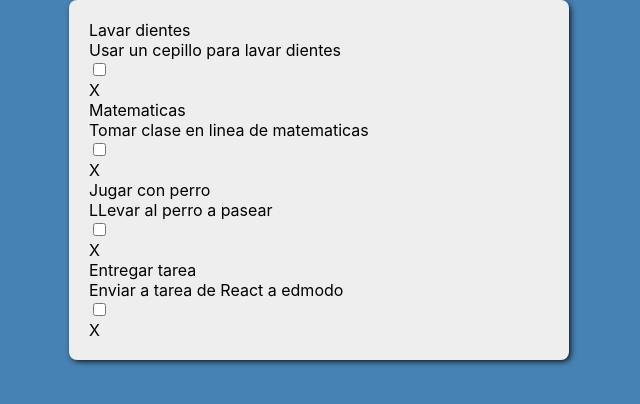
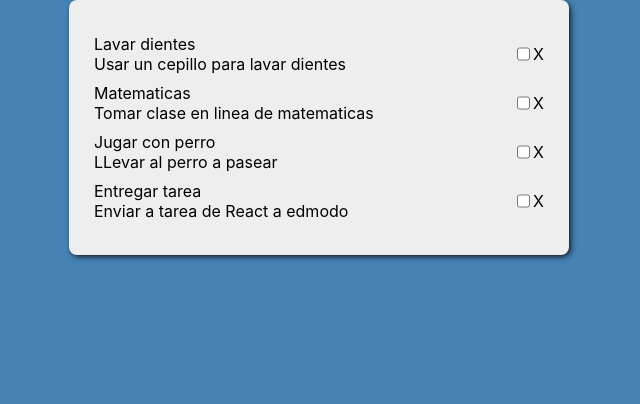
Before and after one commit to VictorFranco/reactjs-primera-app, a React (Create React App) app: page / in a window 1280 px wide. Shown: the top 404 px of the page, without its empty margins (321-961 px from the left). Built offline with nearby package versions, Linux system fonts and the light colour scheme.

Commit message:
Los datos fueron organizados con css

```diff
--- a/src/App.css
+++ b/src/App.css
@@ -11,7 +11,7 @@
 .Card{
   width: 500px;
   box-sizing: border-box;
-  padding: 20px;
+  padding: 25px;
   background: #eee;
   border-radius: 8px;
   box-shadow: 2px 2px 6px -1px black;
--- /dev/null
+++ b/src/components/Task.css
@@ -0,0 +1,12 @@
+.Task{
+    display: flex;
+    justify-content: space-between;
+    margin: 9px 0;
+}
+.group2{
+    display: flex;
+}
+.group2>div{
+    display: flex;
+    align-items: center;
+}
--- a/src/components/Task.js
+++ b/src/components/Task.js
@@ -1,13 +1,14 @@
 import React,{Component} from 'react';
+import './Task.css';
 
 class Task extends Component {
   render() {
       const {task}=this.props;
-    return <div>
+    return <div className="Task">
             <div>
                 {task.title} <br/> {task.description}
             </div>
-        <div>
+            <div className="group2">
                 <input type="checkbox"></input>
                 <div>X</div>
             </div>
```
Lines whose indentation alone changed are shown as unchanged.
